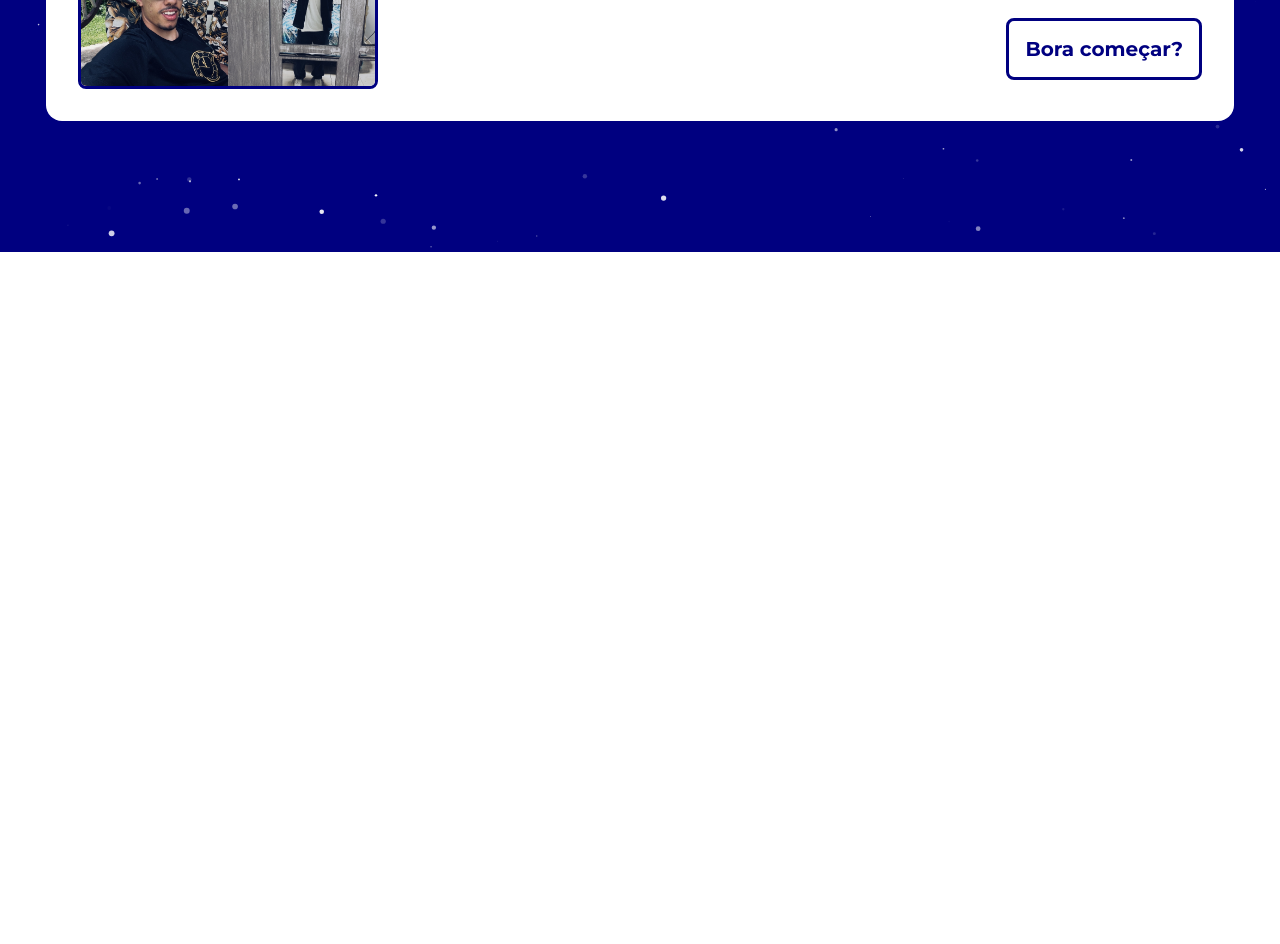
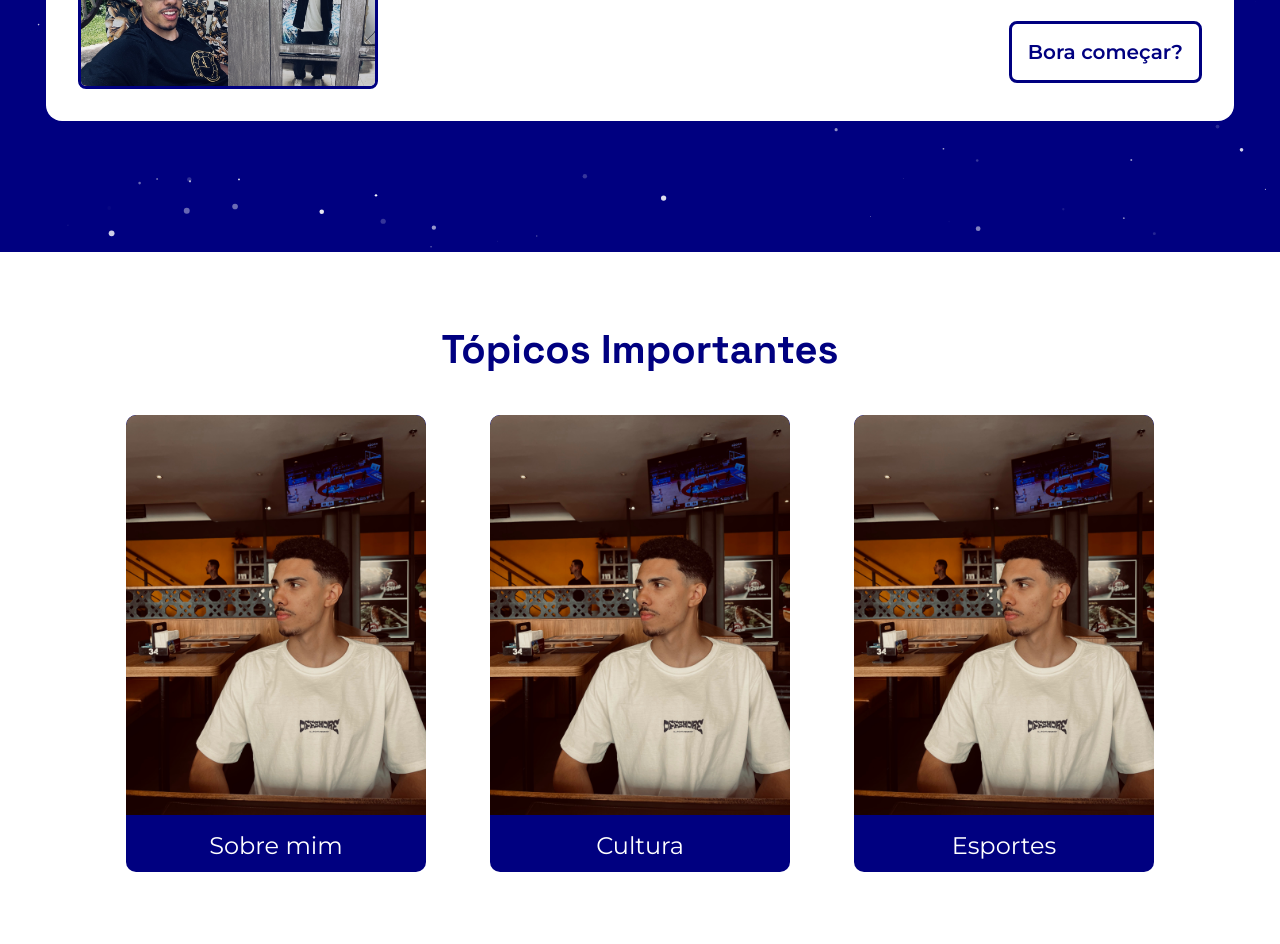
Before and after one commit to devKauaHenrique/meu-blog, a website: page index.html in a window 1280 px wide. Shown: the part 548-1492 px from the top of the page. Before the commit the page ends 800 px from the top, so only its background shows below. Drawn offline with nearby package versions, Linux system fonts and the light colour scheme.

Commit message:
New Atualizations

```diff
--- a/index.html
+++ b/index.html
@@ -52,8 +52,38 @@
                     tempo, onde posso divulgar o meu trabalho. Então fique à vontade para descobrir mais sobre mim.</p>
                 </div>
                 <div class="button">
-                    <button>Bora começar?</button>
+                    <a href="#topics" class="btn-about-more">Bora começar?</a>
                 </div>
+            </div>
+        </div>
+    </section>
+
+    <section id="topics">
+        <h1>Tópicos Importantes</h1>
+        <div class="cards">
+            <div class="card-content">
+                <a href="#">
+                    <div class="image-card">
+                        <img src="assets/foto-topicos.jpg" alt="Minha foto">
+                    </div>
+                    <h2>Sobre mim</h2>
+                </a>
+            </div>
+            <div class="card-content">
+                <a href="#">
+                    <div class="image-card">
+                        <img src="assets/foto-topicos.jpg" alt="Minha foto">
+                    </div>
+                    <h2>Cultura</h2>
+                </a>
+            </div>
+            <div class="card-content">
+                <a href="#">
+                    <div class="image-card">
+                        <img src="assets/foto-topicos.jpg" alt="Minha foto">
+                    </div>
+                    <h2>Esportes</h2>
+                </a>
             </div>
         </div>
     </section>
--- a/styles/style.css
+++ b/styles/style.css
@@ -30,7 +30,7 @@ header{
 }
 
 header h1{
-    font-family: "Space Grotesk ", sans-serif;
+    font-family: "Space Grotesk", sans-serif;
     font-optical-sizing: auto;
     font-weight: weight;
     font-style: normal;
@@ -116,7 +116,7 @@ div.layout{
 }
 
 .layout img:hover{
-    box-shadow: 4px 4px 10px rgba(70, 90, 175, 0.5);
+    box-shadow: 4px 4px 10px rgba(70, 89, 175, 0.752);
     transform: translateY(-5px);
 }
 
@@ -129,7 +129,7 @@ div.description{
 }
 
 div.description h2{
-    font-family: "Space Grotesk ", sans-serif;
+    font-family: "Space Grotesk", sans-serif;
     font-optical-sizing: auto;
     font-weight: weight;
     font-style: normal;
@@ -152,12 +152,12 @@ div.description .button{
     justify-content: end    ;
 }
 
-div.button button{
+div.button .btn-about-more{
     outline: none;
     background-color: transparent;
     color: var(--darkness-blue);
     font-family: "Montserrat", sans-serif;
-    font-weight: bold;
+    font-weight: 600;
     font-size: 20px;
     border: 3px solid var(--darkness-blue);
     padding: 1rem;
@@ -167,7 +167,76 @@ div.button button{
     cursor: pointer;
 }
 
-div.button button:hover{
+div.button a:hover{
     background-color: var(--darkness-blue);
     color: var(--white);
 }
+
+section#topics{
+    position: relative;
+    background-color: white;
+    z-index: 1;
+    display: flex;
+    padding: 4.5rem;
+    gap: 2.5rem;
+    flex-direction: column;
+    align-items: center;
+    justify-content: center;
+    width: 100%;
+}
+
+section#topics h1{
+    color: var(--darkness-blue);
+    font-family: "Space Grotesk", sans-serif;
+    font-optical-sizing: auto;
+    font-weight: weight;
+    font-style: normal;
+    font-size: 2.5rem;
+}
+
+.cards{
+    display: flex;
+    gap: 4rem;
+}
+
+.card-content{
+    display: flex;
+    flex: wrap;
+    flex-direction: column;
+    align-items: center;
+    max-width: 300px;
+    background-color: var(--darkness-blue);
+    color: var(--white);
+    border-radius: 10px;
+    overflow: hidden;
+    transition: transform 0.8s;
+}
+
+.card-content:hover{
+    box-shadow: 4px 4px 10px rgba(70, 89, 175, 0.752);
+}
+
+.card-content h2{
+    color: var(--white);
+    text-align: center;
+    padding: 12px;
+    font-family: "Montserrat", sans-serif;
+    font-optical-sizing: auto;
+    font-weight: normal;
+    font-style: normal;
+}
+
+.image-card{
+    overflow: hidden;
+}
+
+.image-card img{
+    width: 100%;
+    border-radius: 10px 10px 0 0;
+    transition: transform 0.8s;
+}
+
+.image-card img:hover{
+    transform: scale(1.1);
+    z-index: 1;
+}
```
Also changed, not shown: assets/foto-topicos.jpg (added).
